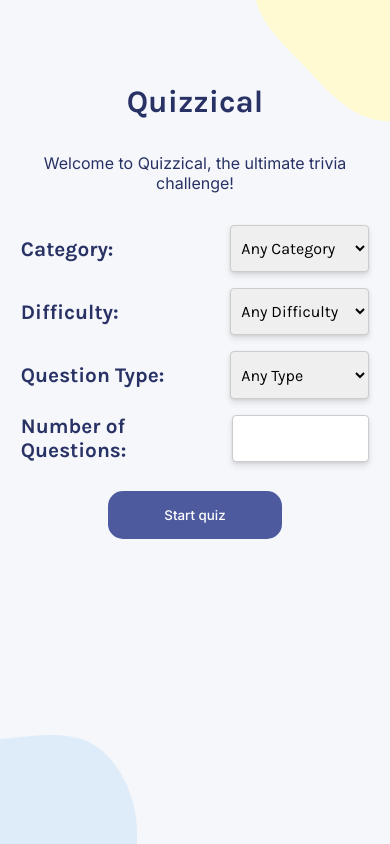
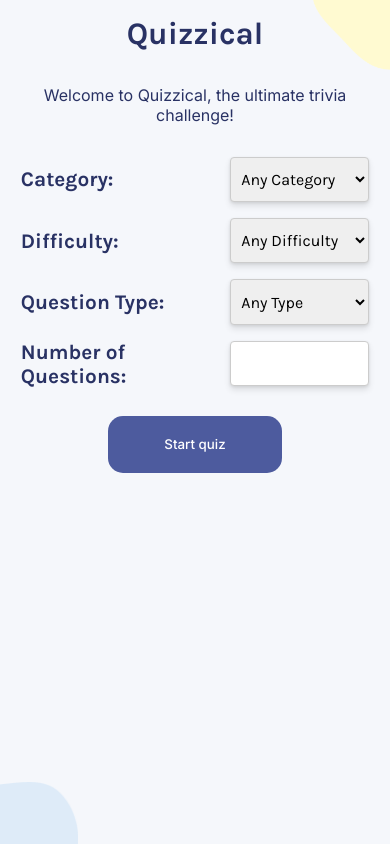
Before and after one commit to Jonathan-Scruggs/Ultimate-Trivia-React-Project, a React (Vite) app: page / in a window 390 px wide. Built offline with nearby package versions, Linux system fonts and the light colour scheme.

Commit message:
Added some handling for responsiveness edge cases

```diff
--- a/src/components/QuizIntro.css
+++ b/src/components/QuizIntro.css
@@ -9,8 +9,8 @@
     display: flex;
     flex-direction: column;
     text-align: center;
-    height: 80vh;
-    padding: 0 1.3em;
+    height: 100vh;
+    padding: 1em 1.3em;
 }
 .yellow-blob{
 
@@ -39,7 +39,12 @@
     left: 0%;
 }
 .blue-blob,.yellow-blob{
-    width: 35%;
+    width: 20%;
+}
+.number{
+    margin-right: 0;
+    text-wrap: wrap;
+    white-space: wrap;
 }
 /* Form Stuff */
 .quiz-intro-form{
@@ -50,9 +55,8 @@
 }
 .option-container{
     display: flex;
-    justify-content: space-between;
     align-items: center;
-    height: 10%;
+    height: 8%;
 }
 
 .quizzical-header,.quiz-intro-label,.quiz-intro-option{
@@ -63,6 +67,7 @@
     margin-right: auto;
     font-size: 1.3rem;
     text-align: left;
+    max-width: 150px;
 }
 .quiz-intro-option{
     width: 40%;
@@ -72,7 +77,7 @@
     padding: 0.4em;
     border-radius: 4px;
     font-size: 1rem;
-
+    line-height: 1;
 }
 .quiz-intro-start-btn{
     width: 50%;
@@ -85,10 +90,30 @@
     font-weight: 500;
     margin-top: 1em;
 }
-@media (min-width: 768px) {
+
+@media (max-height:540px){
+    .quiz-intro{
+        padding-top: 0;
+        padding-bottom: 0;
+    }
+    .quiz-intro-form{
+        justify-content: space-evenly;
+    }
+    .option-container{
+        height: 20%;
+    }
+    .quiz-intro-option{
+        height: 50%;
+        font-size: 80%;
+        padding: 0;
+    }
+}
+
+@media (min-width: 480px )  {
     .yellow-blob,.blue-blob{
         width: 20%;
     }
+
     .quiz-intro{
         height: 100vh;
         justify-content: center;
--- a/src/components/QuizIntro.jsx
+++ b/src/components/QuizIntro.jsx
@@ -3,6 +3,7 @@ import yellowBlob from "../assets/blob 5.png"
 import blueBlob from "../assets/blobs.png"
 
 export default function QuizIntro(){
+    // TODO: Implement form functionality
     return (
         <main className="quiz-intro">
             <img className="yellow-blob"src={yellowBlob}/>
@@ -57,8 +58,8 @@ export default function QuizIntro(){
                     </select>
                 </div>
                 <div className="option-container">
-                    <label className="quiz-intro-label" htmlFor="number-of-questions">Number of Questions:</label>
-                    <input id="number-of-questions"type="number" min="1" max="50"  className="quiz-intro-option"/>
+                    <label className="quiz-intro-label number" htmlFor="number-of-questions">Number of Questions:</label>
+                    <input id="number-of-questions"type="number" min="1" max="50" className="quiz-intro-option"/>
                 </div>
                 <button className="quiz-intro-start-btn">Start quiz</button>
             </form>
```
